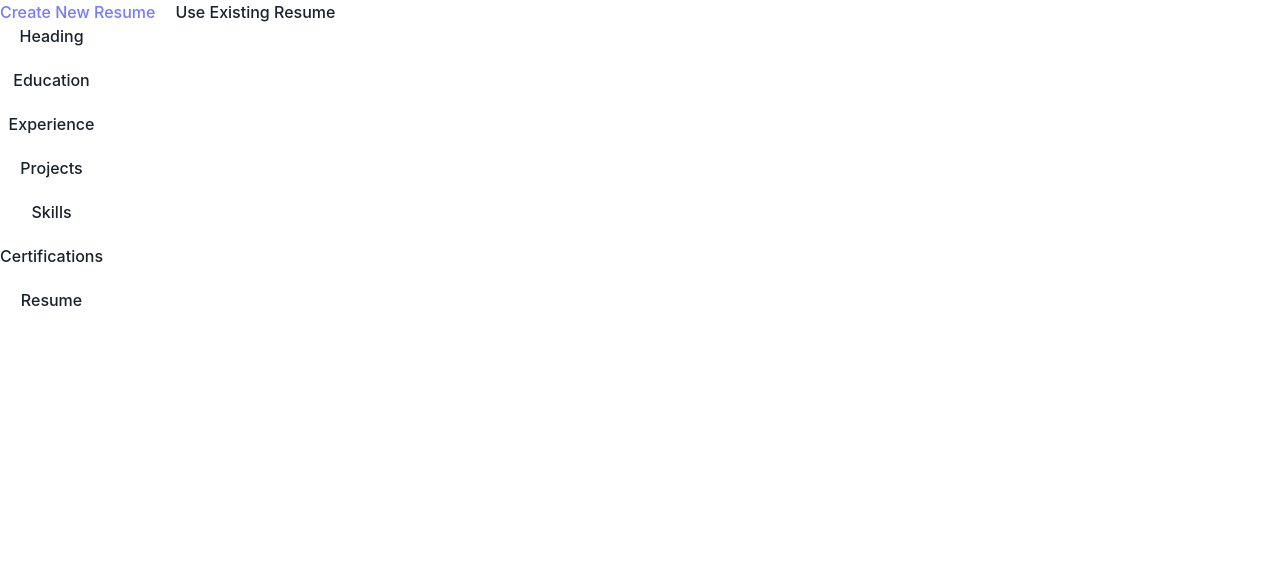
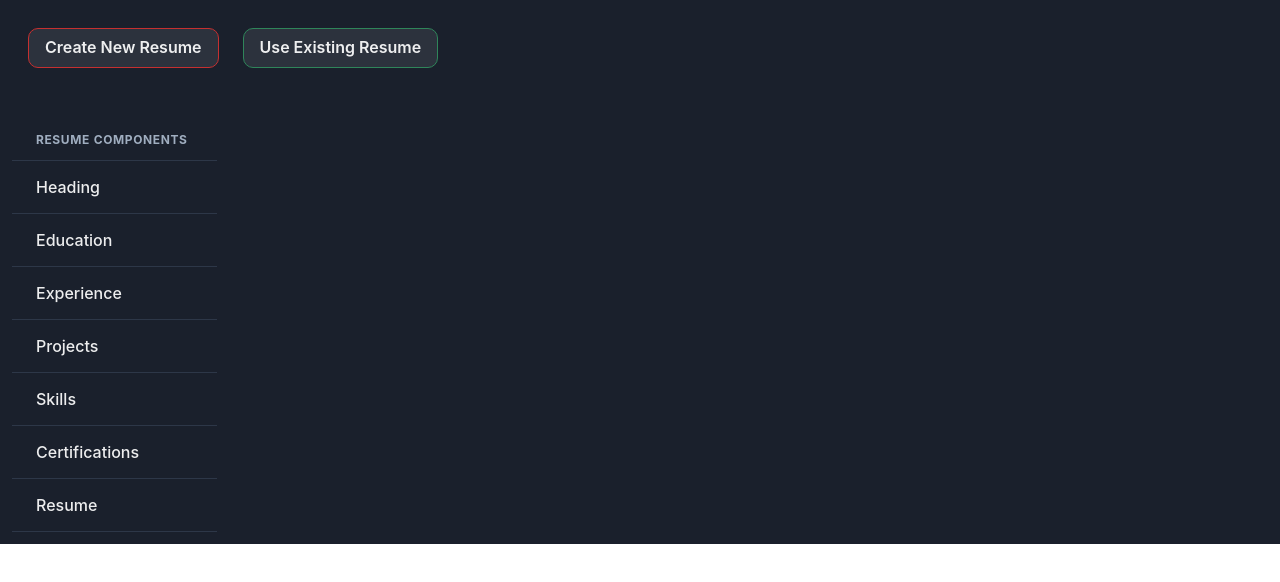
Before and after one commit to TheFJcurve/resume-generator-app, a React (Vite) app in the folder frontend/: page /create in a window 1280 px wide. Shown: the top 582 px of the page. Built offline with nearby package versions, Linux system fonts and the light colour scheme.

Commit message:
refined frontend

```diff
--- a/frontend/src/components/HeadingPage.tsx
+++ b/frontend/src/components/HeadingPage.tsx
@@ -1,8 +1,14 @@
-import { Box, Button, FormControl, FormLabel, Input } from "@chakra-ui/react";
+import {
+  Button,
+  FormControl,
+  FormLabel,
+  Input,
+  SimpleGrid,
+} from "@chakra-ui/react";
 
 const HeadingPage = () => {
   return (
-    <Box margin={2}>
+    <SimpleGrid gap={5}>
       <FormControl isRequired>
         <FormLabel>Full Name</FormLabel>
         <Input type="name" placeholder="Full name" />
@@ -12,10 +18,12 @@ const HeadingPage = () => {
         <Input type="phone-number" placeholder="Phone No." />
         <FormLabel>LinkdIn URL</FormLabel>
         <Input type="linkedin-url" placeholder="LinkdIn Url" />
-        <Button type="submit">Submit</Button>
+        <Button marginTop={3} type="submit">
+          Submit
+        </Button>
       </FormControl>
       <Button>Import from another Resume</Button>
-    </Box>
+    </SimpleGrid>
   );
 };
 
--- a/frontend/src/components/Navbar.tsx
+++ b/frontend/src/components/Navbar.tsx
@@ -1,13 +1,30 @@
-import { Box, HStack } from "@chakra-ui/react";
+import { Box, Button } from "@chakra-ui/react";
 import { Link } from "react-router-dom";
 
 const Navbar = () => {
   return (
-    <Box>
-      <HStack spacing={5}>
-        <Link to="/create">Create New Resume</Link>
-        <Link to="/edit">Use Existing Resume</Link>
-      </HStack>
+    <Box padding={5} alignContent={"center"}>
+      <Link to="/create">
+        <Button
+          borderRadius={10}
+          margin={2}
+          borderColor={"red.600"}
+          marginRight={4}
+        >
+          Create New Resume
+        </Button>
+      </Link>
+
+      <Link to="/edit">
+        <Button
+          borderRadius={10}
+          margin={2}
+          borderColor={"green.600"}
+          marginRight={4}
+        >
+          Use Existing Resume
+        </Button>
+      </Link>
     </Box>
   );
 };
--- a/frontend/src/components/ResumeComponentList.tsx
+++ b/frontend/src/components/ResumeComponentList.tsx
@@ -1,20 +1,66 @@
-import { HStack, VStack } from "@chakra-ui/react";
+import {
+  SimpleGrid,
+  Table,
+  TableContainer,
+  Tbody,
+  Td,
+  Th,
+  Thead,
+  Tr,
+} from "@chakra-ui/react";
 import { Link, Outlet } from "react-router-dom";
 
 const ResumeComponentList = () => {
   return (
-    <HStack>
-      <VStack spacing={5}>
+    <SimpleGrid columns={{ sm: 1, md: 2 }} margin={3} gap={10}>
+      <TableContainer>
+        <Table variant="simple">
+          <Thead>
+            <Tr>
+              <Th>Resume Components</Th>
+            </Tr>
+          </Thead>
+          <Tbody>
+            <Tr>
+              <Td>
                 <Link to="./heading">Heading</Link>
+              </Td>
+            </Tr>
+            <Tr>
+              <Td>
                 <Link to="./education">Education</Link>
+              </Td>
+            </Tr>
+            <Tr>
+              <Td>
                 <Link to="./experience">Experience</Link>
+              </Td>
+            </Tr>
+            <Tr>
+              <Td>
                 <Link to="./project">Projects</Link>
+              </Td>
+            </Tr>
+            <Tr>
+              <Td>
                 <Link to="./skills">Skills</Link>
+              </Td>
+            </Tr>
+            <Tr>
+              <Td>
                 <Link to="./certifications">Certifications</Link>
+              </Td>
+            </Tr>
+            <Tr>
+              <Td>
                 <Link to="./resume">Resume</Link>
-      </VStack>
+              </Td>
+            </Tr>
+          </Tbody>
+        </Table>
+      </TableContainer>
       <Outlet />
-    </HStack>
+    </SimpleGrid>
   );
 };
 
--- a/frontend/src/components/ResumeList.tsx
+++ b/frontend/src/components/ResumeList.tsx
@@ -1,6 +1,7 @@
-import { SimpleGrid } from "@chakra-ui/react";
+import { SimpleGrid, Spinner } from "@chakra-ui/react";
 import { useEffect, useState } from "react";
 import ResumeCard from "./ResumeCard";
+import { set } from "date-fns";
 
 export interface Resume {
   _id: string;
@@ -17,6 +18,7 @@ export interface Resume {
 
 const ResumeList = () => {
   const [resumes, setResumes] = useState<Resume[]>([]);
+  const [isLoading, setIsLoading] = useState(true);
 
   useEffect(() => {
     const fetchResumes = async () => {
@@ -25,6 +27,7 @@ const ResumeList = () => {
 
       if (response.ok) {
         setResumes(json);
+        setIsLoading(false);
       }
     };
 
@@ -32,7 +35,9 @@ const ResumeList = () => {
   }, []);
 
   return (
-    <SimpleGrid columns={{ sm: 1, md: 2 }} margin={2} padding={2} spacing={3}>
+    <SimpleGrid columns={{ sm: 1, md: 2 }} margin={3} gap={3}>
+      {isLoading && <Spinner size="xl" />}
+
       {resumes &&
         resumes.map((resume) => (
           <ResumeCard key={resume._id} resume={resume} />
--- a/frontend/src/design/Layout.tsx
+++ b/frontend/src/design/Layout.tsx
@@ -1,13 +1,17 @@
-import { Box } from "@chakra-ui/react";
+import { Grid, GridItem } from "@chakra-ui/react";
 import { Outlet } from "react-router-dom";
 import Navbar from "../components/Navbar";
 
 const Layout = () => {
   return (
-    <Box>
-      <Navbar />
-      <Outlet />
-    </Box>
+    <Grid gap={3} templateAreas={`" header" "main"`}>
+      <GridItem area={"header"}>
+        <Navbar />
+      </GridItem>
+      <GridItem area={"main"}>
+        <Outlet />
+      </GridItem>
+    </Grid>
   );
 };
 
--- a/frontend/src/main.tsx
+++ b/frontend/src/main.tsx
@@ -6,12 +6,13 @@ import ReactDOM from "react-dom/client";
 import { RouterProvider } from "react-router-dom";
 import "./index.css";
 import router from "./routes.tsx";
+import theme from "./theme.ts";
 
 const queryClient = new QueryClient();
 
 ReactDOM.createRoot(document.getElementById("root")!).render(
   <React.StrictMode>
-    <ChakraProvider>
+    <ChakraProvider theme={theme}>
       <QueryClientProvider client={queryClient}>
         <RouterProvider router={router} />
         <ReactQueryDevtools />
--- /dev/null
+++ b/frontend/src/theme.ts
@@ -0,0 +1,9 @@
+import { ThemeConfig, extendTheme } from "@chakra-ui/react";
+
+const config: ThemeConfig = {
+    initialColorMode: 'dark'
+}
+
+const theme = extendTheme({ config });
+
+export default theme
```
Lines whose indentation alone changed are shown as unchanged.
